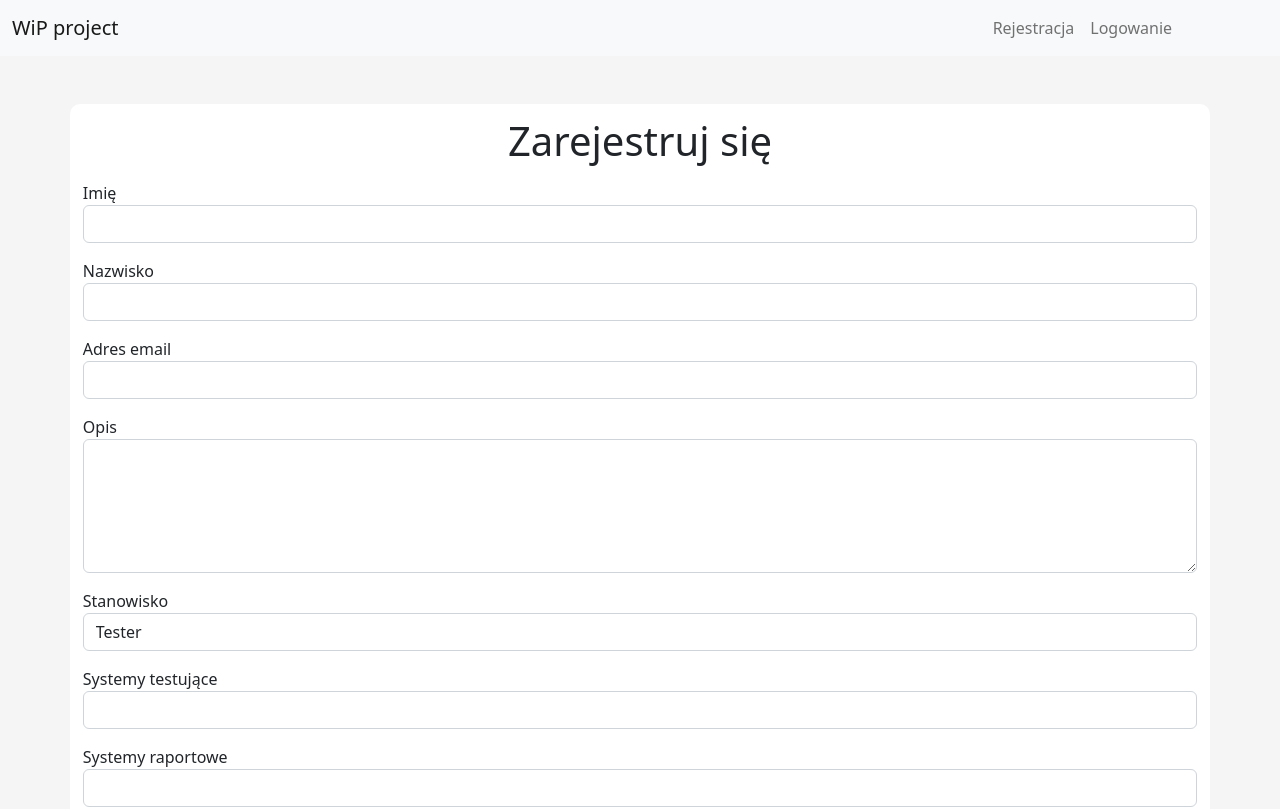
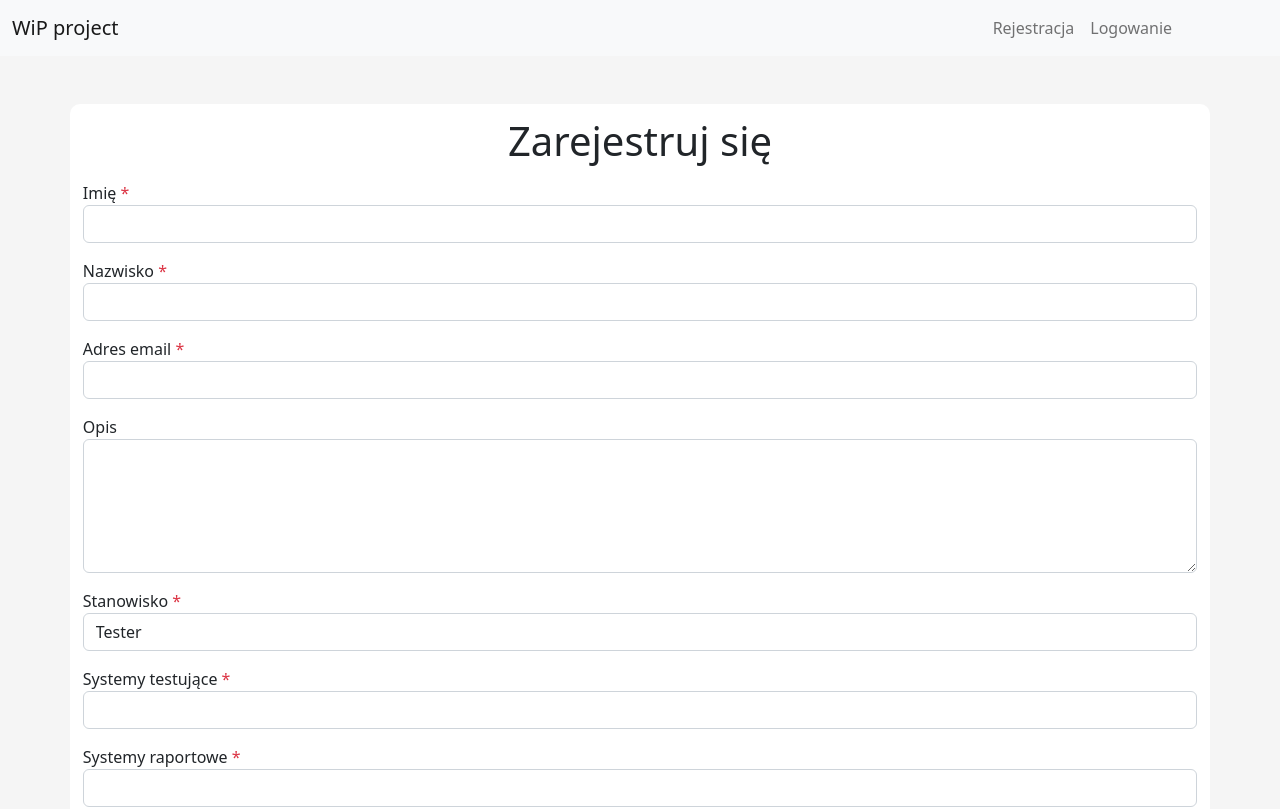
Before and after one commit to michalpruchniak/wip, a React (Create React App) app in the folder frontend/: page / in a window 1280 px wide. Shown: the top 809 px of the page. Built offline with nearby package versions, Linux system fonts and the light colour scheme; no server answers.

Commit message:
Add stars to required fields

```diff
--- a/frontend/src/Pages/_partials/_additionalForms/_developerForm.jsx
+++ b/frontend/src/Pages/_partials/_additionalForms/_developerForm.jsx
@@ -2,7 +2,9 @@ const DeveloperForm = ({ register, errors }) => {
   return (
     <>
       <div className="form-group mt-3">
-        <label htmlFor="ide">Środowiska ide</label>
+        <label htmlFor="ide">
+          Środowiska ide<span class="text-danger">*</span>
+        </label>
         <input
           id="ide"
           type="string"
@@ -32,7 +34,9 @@ const DeveloperForm = ({ register, errors }) => {
       </div>
 
       <div className="form-group mt-3">
-        <label htmlFor="programming_languages">Języki programowania</label>
+        <label htmlFor="programming_languages">
+          Języki programowania<span class="text-danger">*</span>
+        </label>
         <input
           id="programming_languages"
           type="string"
--- a/frontend/src/Pages/_partials/_additionalForms/_pmForm.jsx
+++ b/frontend/src/Pages/_partials/_additionalForms/_pmForm.jsx
@@ -2,7 +2,9 @@ const PMForm = ({ register, errors }) => {
   return (
     <>
       <div className="form-group mt-3">
-        <label htmlFor="methodology">Metodologie prowadzenia projektów</label>
+        <label htmlFor="methodology">
+          Metodologie prowadzenia projektów<span class="text-danger">*</span>
+        </label>
         <input
           id="methodology"
           type="string"
@@ -34,7 +36,9 @@ const PMForm = ({ register, errors }) => {
       </div>
 
       <div className="form-group mt-3">
-        <label htmlFor="raporting_systems">Systemy raportowe</label>
+        <label htmlFor="raporting_systems">
+          Systemy raportowe <span class="text-danger">*</span>
+        </label>
         <input
           id="raporting_systems"
           type="string"
--- a/frontend/src/Pages/_partials/_additionalForms/_testerForm.jsx
+++ b/frontend/src/Pages/_partials/_additionalForms/_testerForm.jsx
@@ -2,7 +2,9 @@ const TesterForm = ({ register, errors }) => {
   return (
     <>
       <div className="form-group mt-3">
-        <label htmlFor="testing_systems">Systemy testujące</label>
+        <label htmlFor="testing_systems">
+          Systemy testujące <span class="text-danger">*</span>
+        </label>
         <input
           id="testing_systems"
           type="string"
@@ -32,7 +34,9 @@ const TesterForm = ({ register, errors }) => {
       </div>
 
       <div className="form-group mt-3">
-        <label htmlFor="raporting_systems">Systemy raportowe</label>
+        <label htmlFor="raporting_systems">
+          Systemy raportowe <span class="text-danger">*</span>
+        </label>
         <input
           id="raporting_systems"
           type="string"
--- a/frontend/src/Pages/_partials/_adminPage/_userTableRow.jsx
+++ b/frontend/src/Pages/_partials/_adminPage/_userTableRow.jsx
@@ -2,7 +2,7 @@ import axios from "axios";
 import UsersStore from "../../../Config/Userstore";
 import { observer } from "mobx-react-lite";
 import { useState } from "react";
-import { Link, redirect } from "react-router-dom";
+import { Link } from "react-router-dom";
 import TesterSkills from "./_skills/_testerSkills";
 import DeveloperSkills from "./_skills/_developerSkills";
 import PMSkills from "./_skills/_pmSkills";
--- a/frontend/src/Pages/_partials/_registerForm/_registerForm.jsx
+++ b/frontend/src/Pages/_partials/_registerForm/_registerForm.jsx
@@ -63,7 +63,9 @@ const RegisterForm = ({
           {errorsRegister === true && <Message>{errorMessage}</Message>}
         </div>
         <div className="form-group mt-3">
-          <label htmlFor="name">Imię</label>
+          <label htmlFor="name">
+            Imię <span class="text-danger">*</span>
+          </label>
           <input
             id="name"
             type="string"
@@ -86,7 +88,9 @@ const RegisterForm = ({
           )}
         </div>
         <div className="form-group mt-3">
-          <label htmlFor="lastname">Nazwisko</label>
+          <label htmlFor="lastname">
+            Nazwisko <span class="text-danger">*</span>
+          </label>
           <input
             id="lastname"
             type="string"
@@ -109,7 +113,9 @@ const RegisterForm = ({
           )}
         </div>
         <div className="form-group mt-3">
-          <label htmlFor="name">Adres email</label>
+          <label htmlFor="name">
+            Adres email <span class="text-danger">*</span>
+          </label>
           <input
             id="email"
             type="string"
@@ -134,7 +140,9 @@ const RegisterForm = ({
         </div>
 
         <div className="form-group mt-3">
-          <label htmlFor="jobSelection">Stanowisko</label>
+          <label htmlFor="jobSelection">
+            Stanowisko <span class="text-danger">*</span>
+          </label>
           <div>
             <select
               id="jobSelection"
```
